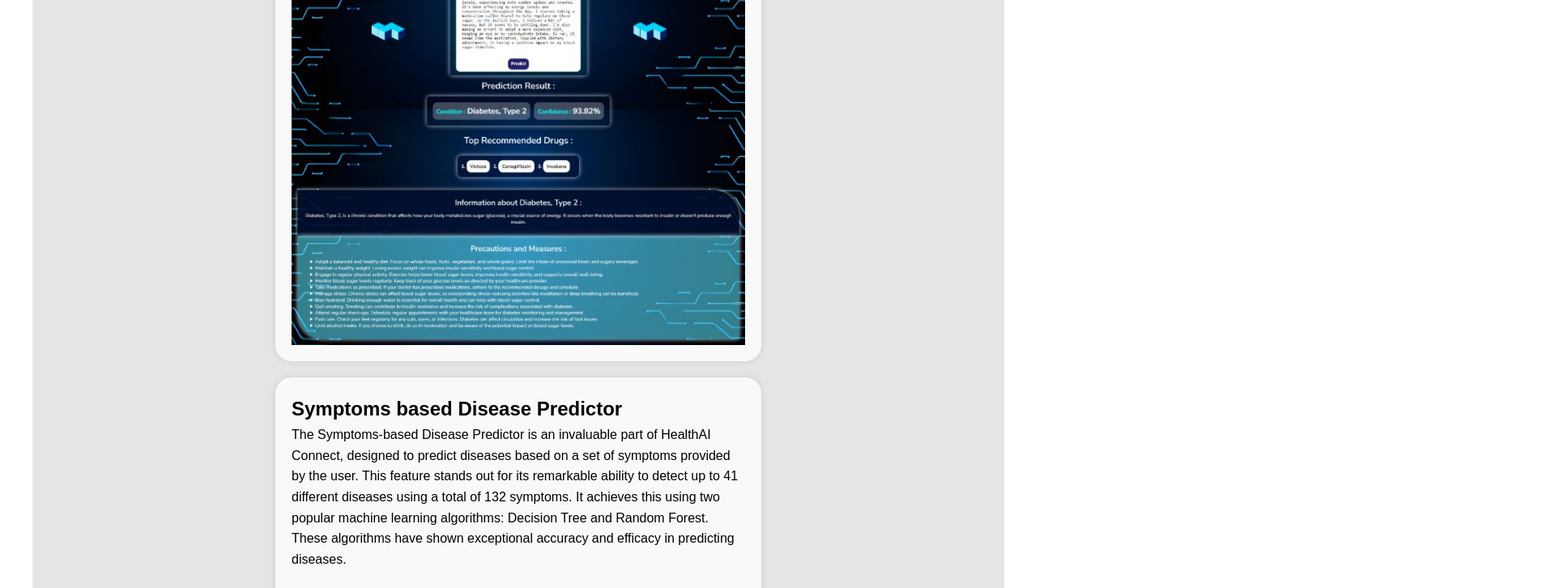
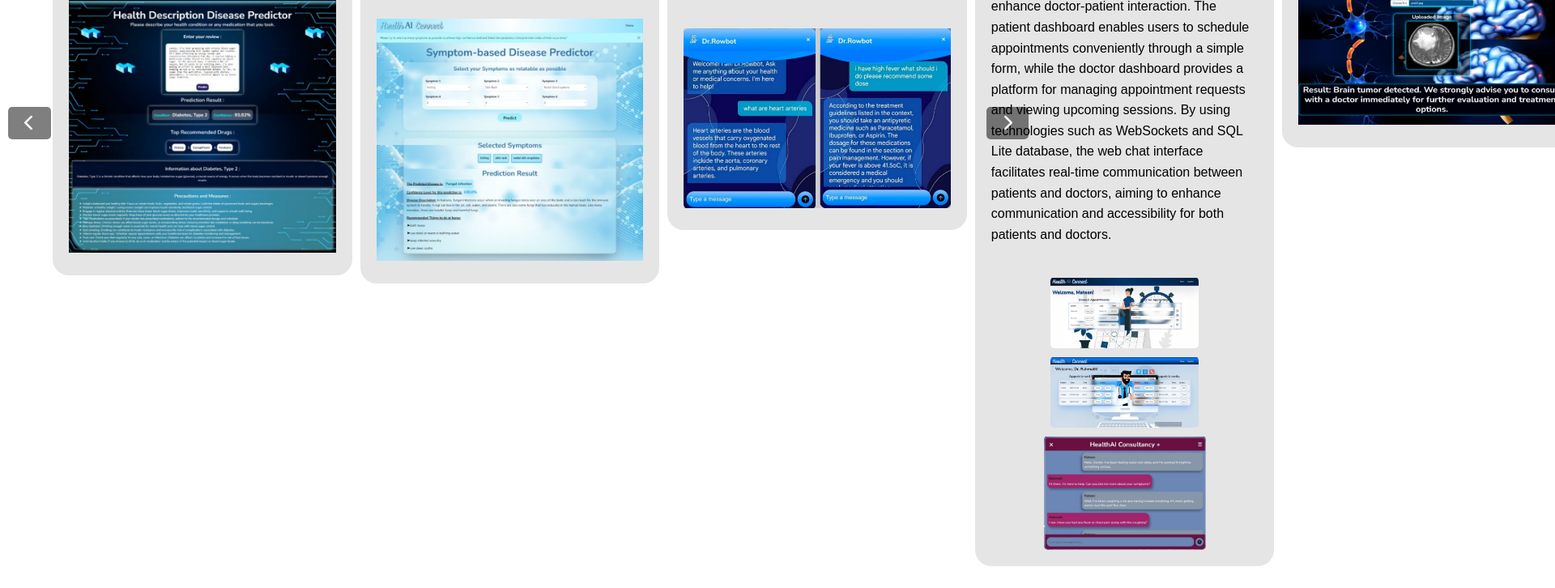
Before and after one commit to venaxin/Landing-page, a plain HTML site: page index.html in a window 1280 px wide. Shown: the part 1253-1979 px from the top of the page at 81% size, 1920 px wide, since content can reach past the window. Drawn offline with Linux system fonts and the light colour scheme.

Commit message:
working carousel

```diff
--- a/index.html
+++ b/index.html
@@ -3,8 +3,15 @@
   <head>
     <meta charset="UTF-8" />
     <meta name="viewport" content="width=device-width, initial-scale=1.0" />
-    <title>HealthAI Connect</title>
+    <title>Landing Page</title>
     <link rel="stylesheet" href="static/styles.css" />
+    <link
+      rel="stylesheet"
+      href="https://cdnjs.cloudflare.com/ajax/libs/font-awesome/6.5.1/css/all.min.css"
+      integrity="sha512-DTOQO9RWCH3ppGqcWaEA1BIZOC6xxalwEsw9c2QQeAIftl+Vegovlnee1c9QX4TctnWMn13TZye+giMm8e2LwA=="
+      crossorigin="anonymous"
+      referrerpolicy="no-referrer"
+    />
   </head>
   <body>
     <header class="header">
@@ -52,6 +59,7 @@
       <a href="#features" class="btn">Discover More</a>
     </section>
     <section class="features" id="features">
+      <button id="prevBtn"><i class="fas fa-chevron-left"></i></button>
       <div class="carousel-container">
         <div class="carousel-slide">
           <div class="flex-item description">
@@ -188,6 +196,8 @@
           />
         </div>
       </div>
+
+      <button id="nextBtn"><i class="fas fa-chevron-right"></i></button>
     </section>
     <section class="testimonials" id="testimonials">
       <h2>What Our Users Say</h2>
@@ -219,6 +229,35 @@
         </ul>
       </nav>
     </footer>
-    <script></script>
+    <script>
+      document.addEventListener("DOMContentLoaded", function () {
+        const carouselContainer = document.querySelector(".carousel-container");
+        const prevButton = document.getElementById("prevBtn");
+        const nextButton = document.getElementById("nextBtn");
+
+        let currentIndex = 0;
+        const slideWidth =
+          carouselContainer.querySelector(".carousel-slide").offsetWidth;
+        const totalSlides = carouselContainer.children.length;
+
+        function slideToIndex(index) {
+          const offset = index * slideWidth;
+          carouselContainer.style.transform = `translateX(-${offset}px)`;
+        }
+
+        function nextSlide() {
+          currentIndex = (currentIndex + 1) % (totalSlides - 2);
+          slideToIndex(currentIndex);
+        }
+
+        function prevSlide() {
+          currentIndex = (currentIndex - 1 + totalSlides) % totalSlides;
+          slideToIndex(currentIndex);
+        }
+
+        nextButton.addEventListener("click", nextSlide);
+        prevButton.addEventListener("click", prevSlide);
+      });
+    </script>
   </body>
 </html>
--- a/static/styles.css
+++ b/static/styles.css
@@ -105,7 +105,7 @@ body {
   margin: 30px 0 0;
   display: inline-block;
   padding: 10px 20px;
-  background-color: #007bff;
+  background-color: #9d9e9f;
   color: #ffffff;
   text-decoration: none;
   border-radius: 5px;
@@ -113,7 +113,7 @@ body {
 }
 
 .btn:hover {
-  background-color: #0056b3;
+  background-color: #3f4040;
 }
 
 .testimonials {
@@ -202,15 +202,89 @@ body {
 .features {
   padding: 40px;
 }
+.features {
+  position: relative; /* Ensure the container is positioned */
+}
+
+#prevBtn,
+#nextBtn {
+  position: absolute;
+  top: 50%;
+  transform: translateY(-50%);
+  background-color: rgba(0, 0, 0, 0.5);
+  color: white;
+  padding: 10px 20px;
+  border: none;
+  border-radius: 5px;
+  cursor: pointer;
+  z-index: 1; /* Ensure buttons appear above the carousel */
+}
+#prevBtn i,
+#nextBtn i {
+  font-size: 20px; /* Adjust icon size as needed */
+}
+#prevBtn {
+  left: 10px;
+}
+
+#nextBtn {
+  right: 10px;
+}
+
+/* Other CSS for carousel-container and carousel-slide */
+
 .carousel-container {
-  border-radius: 40px;
-  background: rgba(0, 0, 0, 0.1);
+  display: flex;
+
+  width: calc(100% - 40px); /* Adjust for padding */
   padding: 20px;
+}
+
+.carousel-slide {
+  flex: 0 0 calc(99% / 3);
+  margin: 0 5px; /* Ensure only three slides are visible */
+  transition: transform 0.5s ease-in-out;
+  background-color: rgba(0, 0, 0, 0.1);
+  border-radius: 20px;
+  height: max-content;
+}
+
+.carousel-slide .flex-item {
+  flex: 1;
+  padding: 20px;
+}
+
+.carousel-slide .description {
+  flex-basis: 40%; /* Adjust as needed */
+}
+
+.carousel-slide .image-container {
   display: flex;
-  gap: 20px;
-  flex-direction: column;
-  justify-content: center; /* Center the content vertically */
-  align-items: center; /* Center the content horizontally */
+  flex-wrap: wrap;
+  gap: 10px;
+  justify-content: center;
+  align-items: center;
+}
+
+.carousel-slide img {
+  width: 100%;
+  height: 100%;
+  object-fit: contain;
+  border-radius: 10px;
+}
+
+.image-container img {
+  width: 183px;
+  height: 88px;
+  object-fit: contain;
+  border-radius: 5px;
+}
+
+.image-container img:last-child {
+  width: 200px;
+  height: 141px;
+  object-fit: contain;
+  border-radius: 5px;
 }
 
 /* .carousel-slide {
@@ -243,52 +317,3 @@ body {
   gap: 10px;
   max-width: 800px; /* Set a maximum width for the image container
 }*/
-
-.carousel-slide {
-  border-radius: 20px;
-  background-color: #f9f9f9;
-  box-shadow: 0 0 10px rgba(0, 0, 0, 0.1);
-  overflow: hidden;
-  display: flex;
-  flex-direction: column;
-  max-width: 600px;
-  margin: 0 auto;
-}
-
-.carousel-slide .flex-item {
-  flex: 1;
-  padding: 20px;
-}
-
-.carousel-slide .description {
-  flex-basis: 40%; /* Adjust as needed */
-}
-
-.carousel-slide .image-container {
-  display: flex;
-  flex-wrap: wrap;
-  gap: 10px;
-  justify-content: center;
-  align-items: center;
-}
-
-.carousel-slide img {
-  width: 100%;
-  height: 400px;
-  object-fit: cover;
-  border-radius: 10px;
-}
-
-.image-container img {
-  width: 120px;
-  height: 200px;
-  object-fit: cover;
-  border-radius: 5px;
-}
-
-.image-container img:last-child {
-  width: 120px;
-  height: 200px;
-  object-fit: contain;
-  border-radius: 5px;
-}
```
